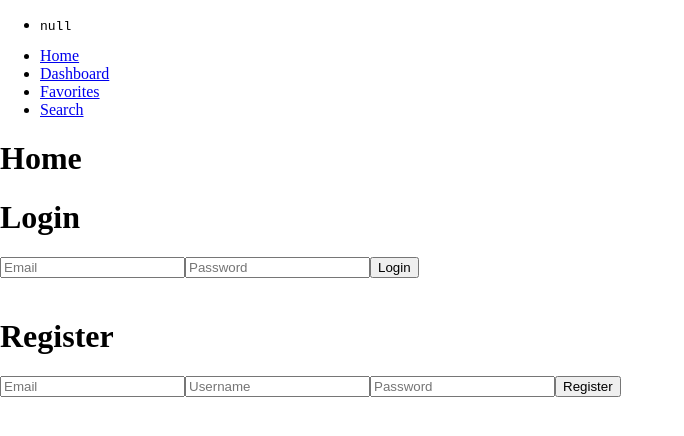
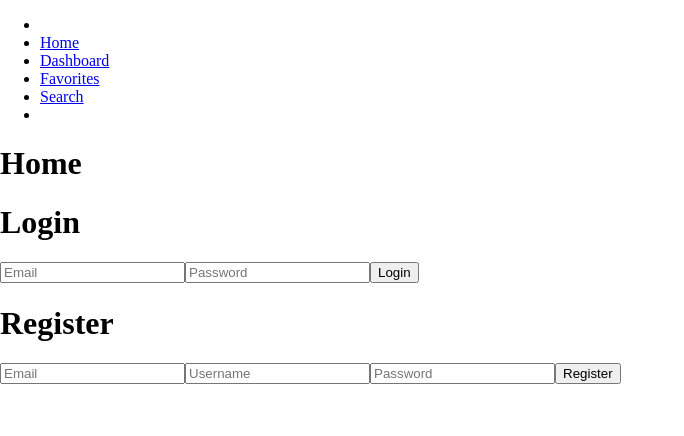
Before and after one commit to plaetzaw/GameBargins-Client, a Next.js app: page / in a window 1280 px wide. Shown: the top 436 px of the page, without its empty margins (0-684 px from the left). Built offline with nearby package versions, Linux system fonts and the light colour scheme.

Commit message:
Working on rendering errors on favorites if not logged-in

```diff
--- a/pages/components/molecules/Navbar.js
+++ b/pages/components/molecules/Navbar.js
@@ -3,13 +3,13 @@ import React, { useContext } from 'react'
 import { UserContext } from '../organisms/UserContext'
 
 const Navbar = () => {
-  const { user } = useContext(UserContext)
+  const { user, setUser } = useContext(UserContext)
 
   return (
     <nav>
       <ul>
         <li>
-          <pre>{JSON.stringify(user, null, 2)}</pre>
+          {user && <pre>Welcome {user.username}!</pre>}
         </li>
         <li>
           <Link href='/'>Home</Link>
@@ -23,6 +23,7 @@ const Navbar = () => {
         <li>
           <Link href='/search'>Search</Link>
         </li>
+        <li>{user && <button onClick={() => { setUser(null) }}>Logout</button>}</li>
       </ul>
     </nav>
   )
--- a/pages/components/organisms/Login.js
+++ b/pages/components/organisms/Login.js
@@ -20,8 +20,8 @@ const Login = () => {
     const UserObj = {
       id: request.data.user.id,
       username: request.data.user.name,
-      email: request.data.user.email
-    //   token: request.data.token
+      email: request.data.user.email,
+      token: request.data.token
     }
     setUser(UserObj)
     console.log(UserObj)
--- a/pages/components/organisms/UserContext.js
+++ b/pages/components/organisms/UserContext.js
@@ -1,3 +1,9 @@
 import { createContext } from 'react'
 
 export const UserContext = createContext(null)
+// export const UserContext = createContext({
+//   id: undefined,
+//   username: undefined,
+//   email: undefined,
+//   token: undefined
+// })
--- a/pages/dashboard/index.js
+++ b/pages/dashboard/index.js
@@ -1,5 +1,5 @@
-import { useState, useEffect } from 'react'
-// import { UserContext } from '../components/organisms/UserContext'
+import { useState, useEffect, useContext } from 'react'
+import { UserContext } from '../components/organisms/UserContext'
 import axios from 'axios'
 import StoreCard from '../components/molecules/StoreCard'
 import GamesCard from '../components/molecules/GameDealCards'
--- a/pages/index.js
+++ b/pages/index.js
@@ -7,7 +7,7 @@ import Register from './components/organisms/Register'
 
 const Home = () => {
   const { user } = useContext(UserContext)
-
+  // I'll render the introtext component alone when removing the login and register
   return (
     <div>
 
@@ -18,9 +18,7 @@ const Home = () => {
       </Head>
 
       <h1>Home</h1>
-      <Login />
-      <br />
-      <Register />
+      {!user ? (<><Login /> <Register /></>) : null}
 
     </div>
   )
```
Also changed, not shown: pages/favorites/index.js (+6 -2 lines).
